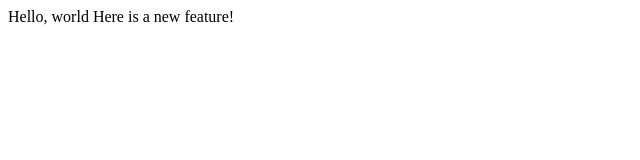
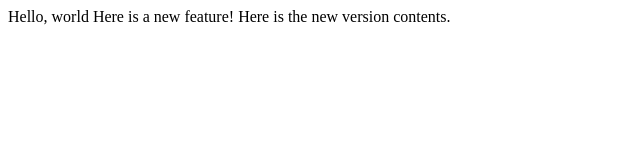
Before and after one commit to rajdeepbharati/web50, a plain HTML site: page lecture1/index.html in a window 1280 px wide. Shown: the whole page, without its empty margins (0-640 px from the left). Drawn offline with Linux system fonts and the light colour scheme.

Commit message:
New branch contents

```diff
--- a/lecture1/index.html
+++ b/lecture1/index.html
@@ -6,5 +6,6 @@
     <body>
         Hello, world
         Here is a new feature!
+        Here is the new version contents.
     </body>
 </html>
```
